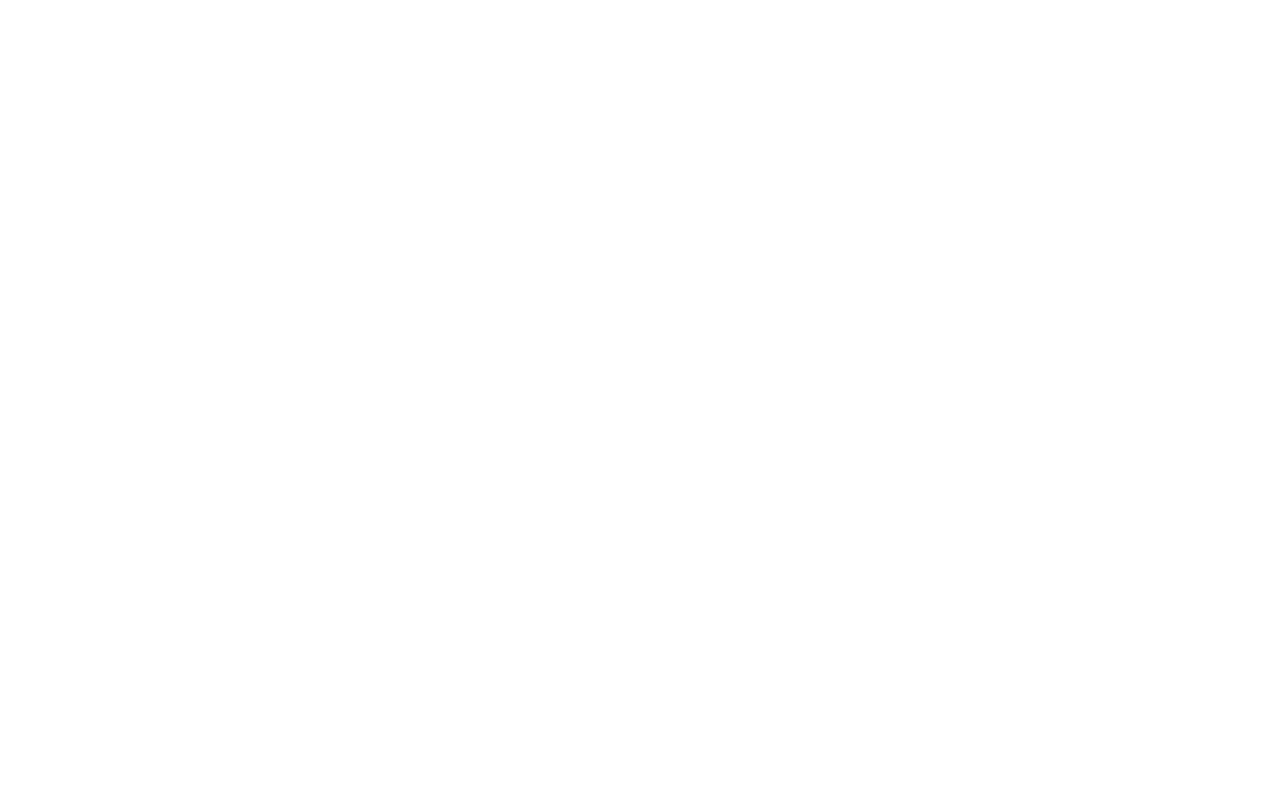
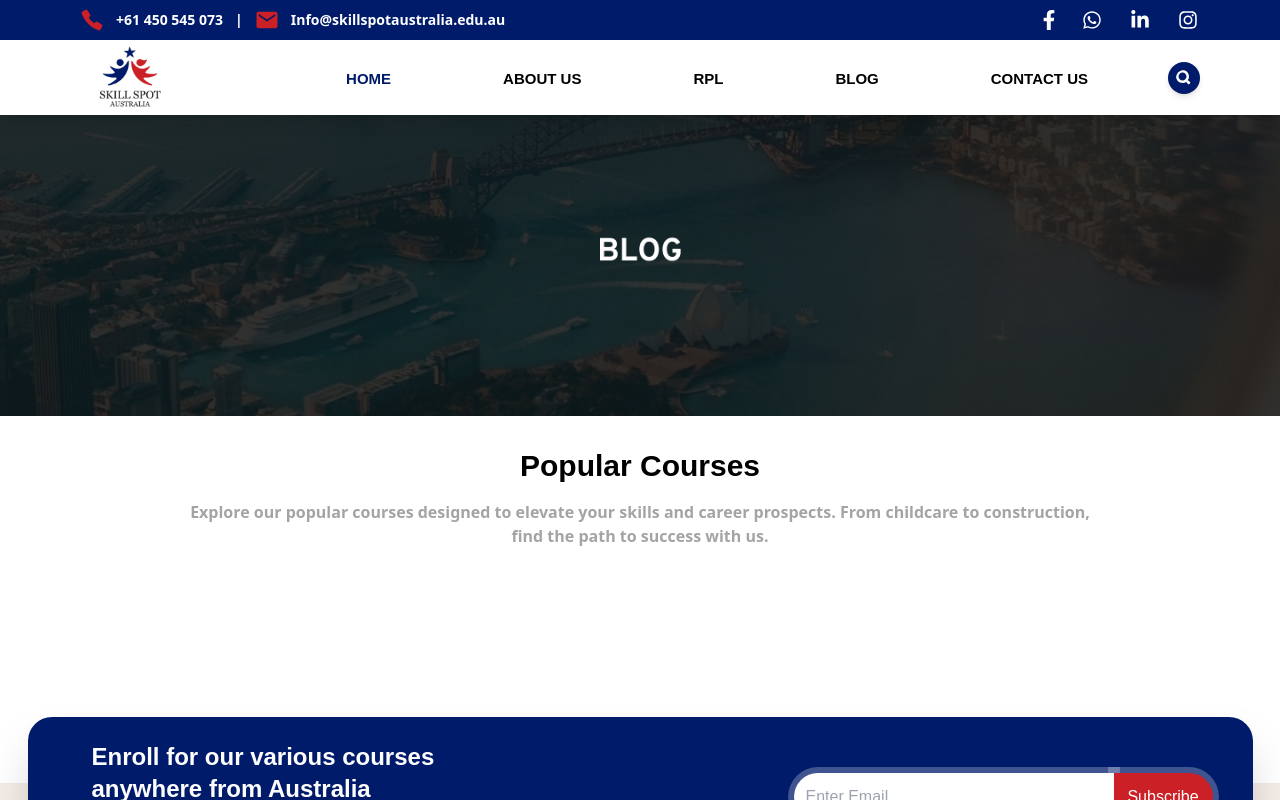
Before and after one commit to RojuGhimire/SkillSpotAus, a React (Vite) app: page /blog in a window 1280 px wide. Before the commit this address had no page. Shown: the top 800 px of the page. Built offline with nearby package versions, Linux system fonts and the light colour scheme.

Commit message:
added blog section

```diff
--- /dev/null
+++ b/src/Pages/Blog.tsx
@@ -0,0 +1,31 @@
+import Header from "@/components/Header"
+import Footer from "@/components/sections/Footer"
+import { Footer2 } from "@/components/sections/Footer2"
+
+const Blog = () => {
+  return (
+    <div className="w-full">
+        <Header />
+        <div>
+      <img src="/blog.png" alt="" className="w-full" />
+      <div className="p-4 md:p-8 lg:h-full lg:px-20">
+      <div className="h-[100px] items-center justify-center mb-12">
+          <h2 className="text-3xl font-bold text-center mb-4 font-overpass">
+            Popular Courses
+          </h2>
+          <p className="text-center text-[#A4A4A4] font-semibold mb-8">
+            Explore our popular courses designed to elevate your skills and career
+            prospects. From childcare to construction,
+            <br />
+            find the path to success with us.
+          </p>
+          </div>
+        </div>
+            </div>
+        <Footer />
+        <Footer2 />
+    </div>
+  )
+}
+
+export default Blog
--- a/src/Pages/ContactUS.tsx
+++ b/src/Pages/ContactUS.tsx
@@ -1,3 +1,4 @@
+import { Footer2 } from '@/components/sections/Footer2'
 import Header from '../components/Header'
 import ContactSection from '../components/sections/ContactSection'
 import Footer from '../components/sections/Footer'
@@ -10,6 +11,7 @@
         <img src="/cont.png" alt="" className="w-full" />
         <ContactSection />
         <Footer />
+        <Footer2 />
     </div>
   )
 }
--- a/src/Pages/RPL.tsx
+++ b/src/Pages/RPL.tsx
@@ -97,7 +97,7 @@
         </div>
 
         {/* Categories */}
-        <div className="flex justify-center flex-wrap gap-3 mb-8">
+        <div className="flex  justify-center flex-wrap gap-3 mb-8">
           {categories.map((category, index) => (
             <button
               key={index}
@@ -118,8 +118,9 @@
           {filteredCourses.map((course) => (
             <div
               key={course.id}
-              className="relative border rounded-lg shadow-xl overflow-hidden transition-transform transform hover:scale-105 pb-20"
+              className=""
             >
+               <div className="relative  border rounded-lg shadow-xl overflow-hidden pb-4">
         <div className="p-4">
           <h3 className="text-lg font-bold text-primary mb-2 text-center">
             {course.title}
@@ -128,7 +129,7 @@
             <img
               src={course.image}
               alt={course.title}
-                    className="w-full h-[224px] rounded-lg object-cover"
+              className="w-full h-[264px] rounded-lg object-cover"
             />
           ) : (
             <div className="w-full h-[200px] bg-gray-200 flex items-center justify-center text-gray-500">
@@ -136,8 +137,10 @@
             </div>
           )}
         </div>
-              <div className="absolute bottom-4 w-full flex justify-center">
-                <button className="text-secondary border border-secondary px-4 py-2 rounded hover:bg-secondary font-semibold hover:text-white transition-colors duration-300">
+      </div>
+      {/* Button outside the card */}
+      <div className="mt-4 text-center mb-4">
+        <button className="text-white border px-4 py-3 bg-primary rounded-lg w-[175px] hover:bg-secondary font-semibold hover:text-white transition-colors duration-300">
           Enroll Now
         </button>
       </div>
--- a/src/Routes/index.tsx
+++ b/src/Routes/index.tsx
@@ -6,6 +6,7 @@
 import About from "@/Pages/About";
 import ContactUS from "@/Pages/ContactUS";
 import Login from "@/Pages/Login";
+import Blog from "@/Pages/Blog";
 
 const AppRoutes = () => {
   return (
@@ -16,6 +17,7 @@
           <Route path="/rpl" element={<RPL />} />
           <Route path="/about" element={<About />} />
           <Route path="/contact" element={<ContactUS />} />
+          <Route path="/blog" element={<Blog />} />
           <Route path="/error" element={<NotFound />} />
           <Route path='/login' element={<Login />} />
         </Routes>
--- a/src/components/sections/Course.tsx
+++ b/src/components/sections/Course.tsx
@@ -88,10 +88,10 @@
         ))}
       </div>
       <div className="flex items-center justify-center  mt-10">
-        {/* <button className="text-secondary text-center gap-4 flex shadow-2xl w-[183px] items-center justify-center border border-gray-300 px-4 py-2 rounded-full hover:bg-primary font-semibold hover:text-white transition-colors duration-300">
+        <button className="text-secondary text-center gap-4 flex shadow-2xl w-[183px] items-center justify-center border border-gray-300 px-4 py-2 rounded-full hover:bg-primary font-semibold hover:text-white transition-colors duration-300">
           View More <FiArrowRight />
-        </button> */}
-        <button className="flex gap-4 border border-secondary rounded-full text-center shadow-xl "> View More <FiArrowRight className="mt-1" /> </button>
+        </button>
+        {/* <button className="flex gap-4 border border-secondary rounded-full text-center shadow-xl "> View More <FiArrowRight className="mt-1" /> </button> */}
       </div>
     </div>
   );
@@ -120,7 +120,7 @@
       </div>
       {/* Button outside the card */}
       <div className="mt-4  mb-4">
-        <button className="text-white border px-4 py-3 bg-primary rounded-lg w-[175px] hover:bg-secondary font-semibold hover:text-white transition-colors duration-300">
+        <button className=" border border-secondary px-4 py-3 text-secondary hover:text-white rounded-lg w-[175px] hover:border-white hover:bg-primary font-semibold  transition-colors duration-300">
           Enroll Now
         </button>
       </div>
--- a/src/components/sections/Testimonial.tsx
+++ b/src/components/sections/Testimonial.tsx
@@ -1,8 +1,8 @@
-import React from 'react';
+import React from "react";
 import Slider from "react-slick";
 import "slick-carousel/slick/slick.css";
 import "slick-carousel/slick/slick-theme.css";
-import { FaQuoteRight } from 'react-icons/fa';
+import { FaQuoteRight } from "react-icons/fa";
 
 interface Testimonial {
   image: string;
@@ -15,27 +15,31 @@
   {
     image: "https://randomuser.me/api/portraits/women/44.jpg",
     name: "Eleana Brown",
-    feedback: "Our membership management software provides full automation of membership renewals and payments",
-    rating: 4.5
+    feedback:
+      "Our membership management software provides full automation of membership renewals and payments",
+    rating: 4.5,
   },
   {
     image: "https://randomuser.me/api/portraits/women/45.jpg",
     name: "Kristine Smith",
-    feedback: "Our membership management software provides full automation of membership renewals and payments",
-    rating: 4.5
+    feedback:
+      "Our membership management software provides full automation of membership renewals and payments",
+    rating: 4.5,
   },
   {
     image: "https://randomuser.me/api/portraits/men/43.jpg",
     name: "Harris Fallon",
-    feedback: "Our membership management software provides full automation of membership renewals and payments",
-    rating: 4.5
+    feedback:
+      "Our membership management software provides full automation of membership renewals and payments",
+    rating: 4.5,
   },
   {
     image: "https://randomuser.me/api/portraits/men/46.jpg",
     name: "Jimmy S",
-    feedback: "Our membership management software provides full automation of membership renewals and payments",
-    rating: 4.5
-  }
+    feedback:
+      "Our membership management software provides full automation of membership renewals and payments",
+    rating: 4.5,
+  },
 ];
 
 const TestimonialSlider: React.FC = () => {
@@ -51,43 +55,56 @@
 
   return (
     <div className="w-full h-[645px] lg:px-36  font-overpass mx-auto p-4">
-      <h2 className="text-center text-3xl font-bold mb-4">What Our Client Says</h2>
+      <h2 className="text-center text-3xl font-bold mb-4">
+        What Our Client Says
+      </h2>
       <p className="text-center text-gray-500 mb-8">
-        Our pricing is tailored to your <span className="font-semibold">business size</span> and <span className="font-semibold">specific needs</span>:
+        Our pricing is tailored to your{" "}
+        <span className="font-semibold">business size</span> and{" "}
+        <span className="font-semibold">specific needs</span>:
       </p>
       <Slider {...settings}>
         {testimonials.map((testimonial, index) => (
           <div key={index} className="p-4 ">
-            <div className="bg-white   rounded-lg px-5 mx-auto   justify-center  w-[305px] h-[435px] shadow-xl  flex flex-col items-center">
-             <div className='flex space-x-10 mb-12 '>
+            <div className="bg-white   rounded-3xl border border-gray-200 px-5 mx-auto   justify-center  w-[305px] h-[435px] shadow-xl  flex flex-col items-center">
+              <div className="flex space-x-10 mb-12 ">
                 <img
                   src={testimonial.image}
                   alt={testimonial.name}
-                className="w-16 h-16 rounded-full mb-4"
+                  className="w-16 h-16 rounded-full "
                 />
-              <div className=''>
-               <div className="flex mb-2">
+                <div className="">
+                  <div className="flex mb-1">
                     {Array(Math.floor(testimonial.rating))
                       .fill(0)
                       .map((_, i) => (
-                    <svg key={i} className="w-5 h-5 text-yellow-500" fill="currentColor" viewBox="0 0 20 20">
+                        <svg
+                          key={i}
+                          className="w-5 h-5 text-yellow-500"
+                          fill="currentColor"
+                          viewBox="0 0 20 20"
+                        >
                           <path d="M10 15l-5.878 3.09 1.123-6.545L.49 7.41l6.567-.955L10 .5l2.943 5.955 6.567.955-4.755 4.134 1.123 6.546z" />
                         </svg>
                       ))}
                     {testimonial.rating % 1 !== 0 && (
-                  <svg className="w-5 h-5 text-yellow-400" fill="currentColor" viewBox="0 0 20 20">
+                      <svg
+                        className="w-5 h-5 text-yellow-400"
+                        fill="currentColor"
+                        viewBox="0 0 20 20"
+                      >
                         <path d="M10 15l-5.878 3.09 1.123-6.545L.49 7.41l6.567-.955L10 .5l2.943 5.955 6.567.955-4.755 4.134 1.123 6.546z" />
                       </svg>
                     )}
                   </div>
-              <h3 className="text-xl  font-bold mb-2">{testimonial.name}</h3>
+                  <h3 className="text-xl  font-bold ">{testimonial.name}</h3>
                 </div>
               </div>
 
-              <p className="text-gray-600 text-lg font-bold text-center ">{testimonial.feedback}</p>
-              <FaQuoteRight className="text-primary text-2xl mx-auto mt-auto sm:mt-16" />
-
-
+              <p className="text-gray-600 text-lg font-bold text-center ">
+                {testimonial.feedback}
+              </p>
+              <FaQuoteRight className="text-primary text-2xl mx-auto mt-auto sm:mt-10" />
             </div>
           </div>
         ))}
--- a/src/components/sections/Testimonial2.tsx
+++ b/src/components/sections/Testimonial2.tsx
@@ -121,7 +121,7 @@
         </Slider>
       </div>
 
-      <div className="flex justify-center mt-6 space-x-2">
+      <div className="flex justify-center mt-4 space-x-5">
         {testimonials.map((_, index) => (
           <button
             key={index}
```
Also changed, not shown: public/blog.png (added). Lines whose indentation alone changed are shown as unchanged.
